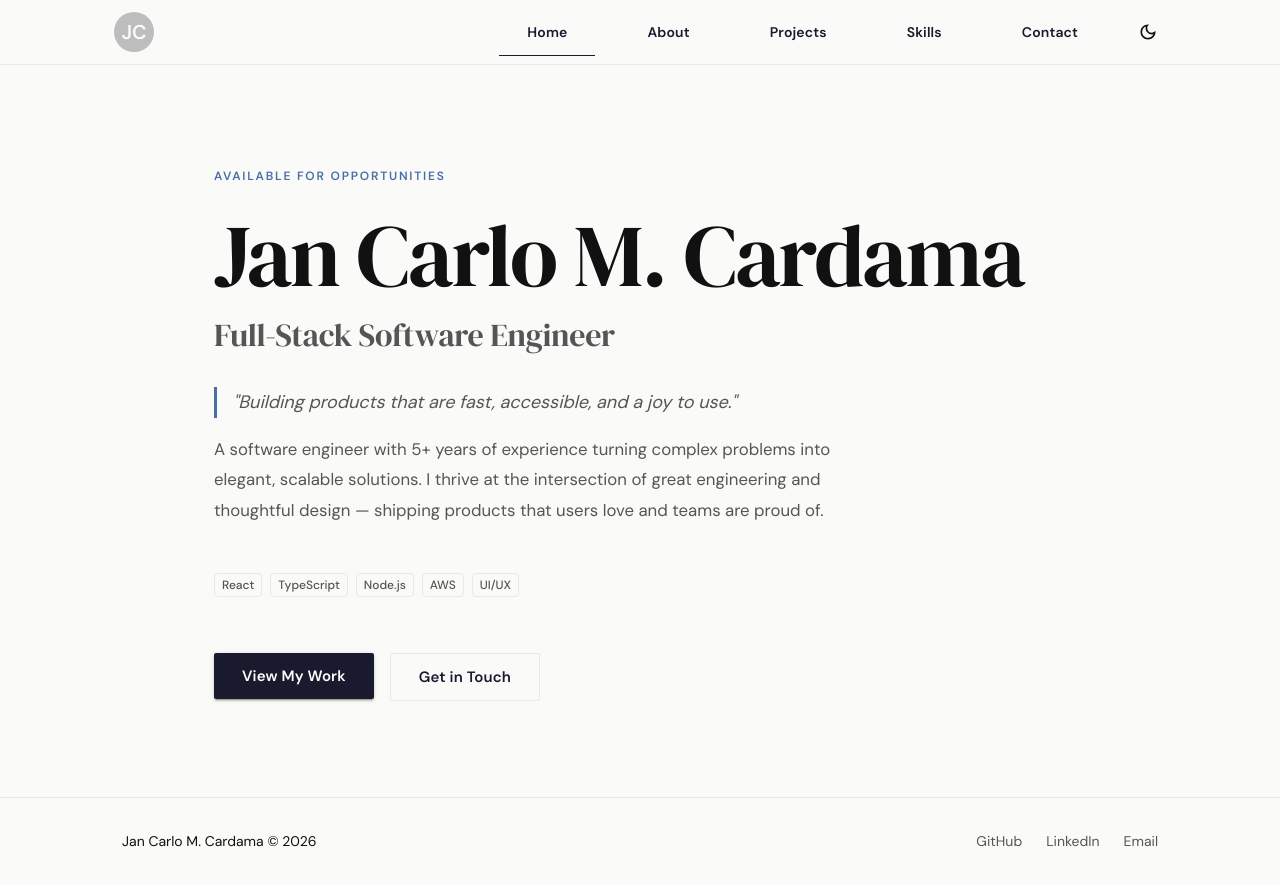
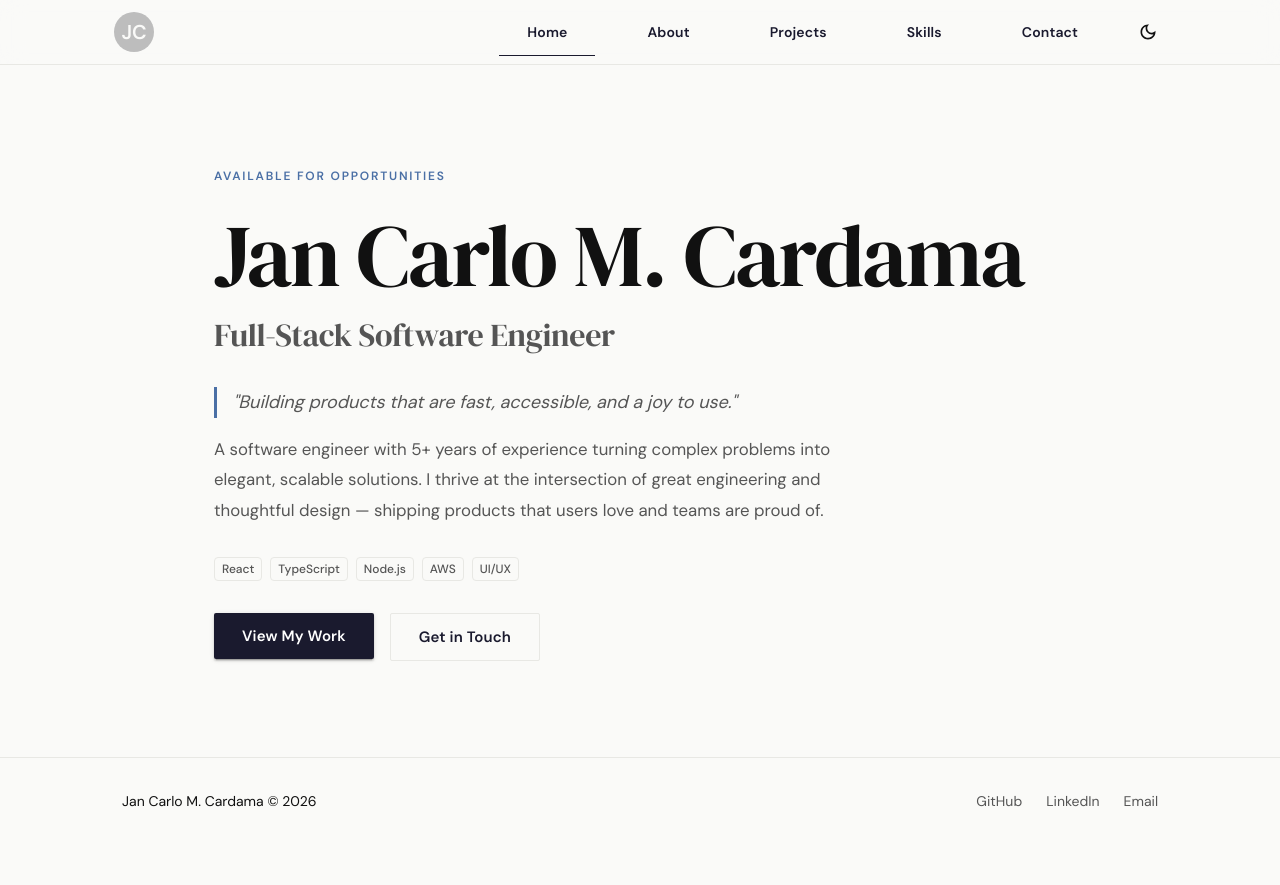
Before and after one commit to jcmcardama/my-portfolio, a React (Vite) app: page / in a window 1280 px wide. After the commit the page ends 845 px from the top, so only its background shows below. Built offline with nearby package versions, Linux system fonts and the light colour scheme.

Commit message:
adjust css

```diff
--- a/src/app/styles/pages/Home.scss
+++ b/src/app/styles/pages/Home.scss
@@ -60,7 +60,7 @@
     .home-summary {
         color: var(--mui-palette-text-secondary);
         max-width: 620px;
-        margin-bottom: 48px;
+        margin-bottom: 32px;
         line-height: 1.8;
         font-size: 1rem;
 
@@ -73,7 +73,7 @@
         display: flex;
         flex-wrap: wrap;
         gap: 8px;
-        margin-bottom: 56px;
+        margin-bottom: 32px;
 
         .home-skill-list-item {
             border-color: var(--mui-palette-divider);
```
